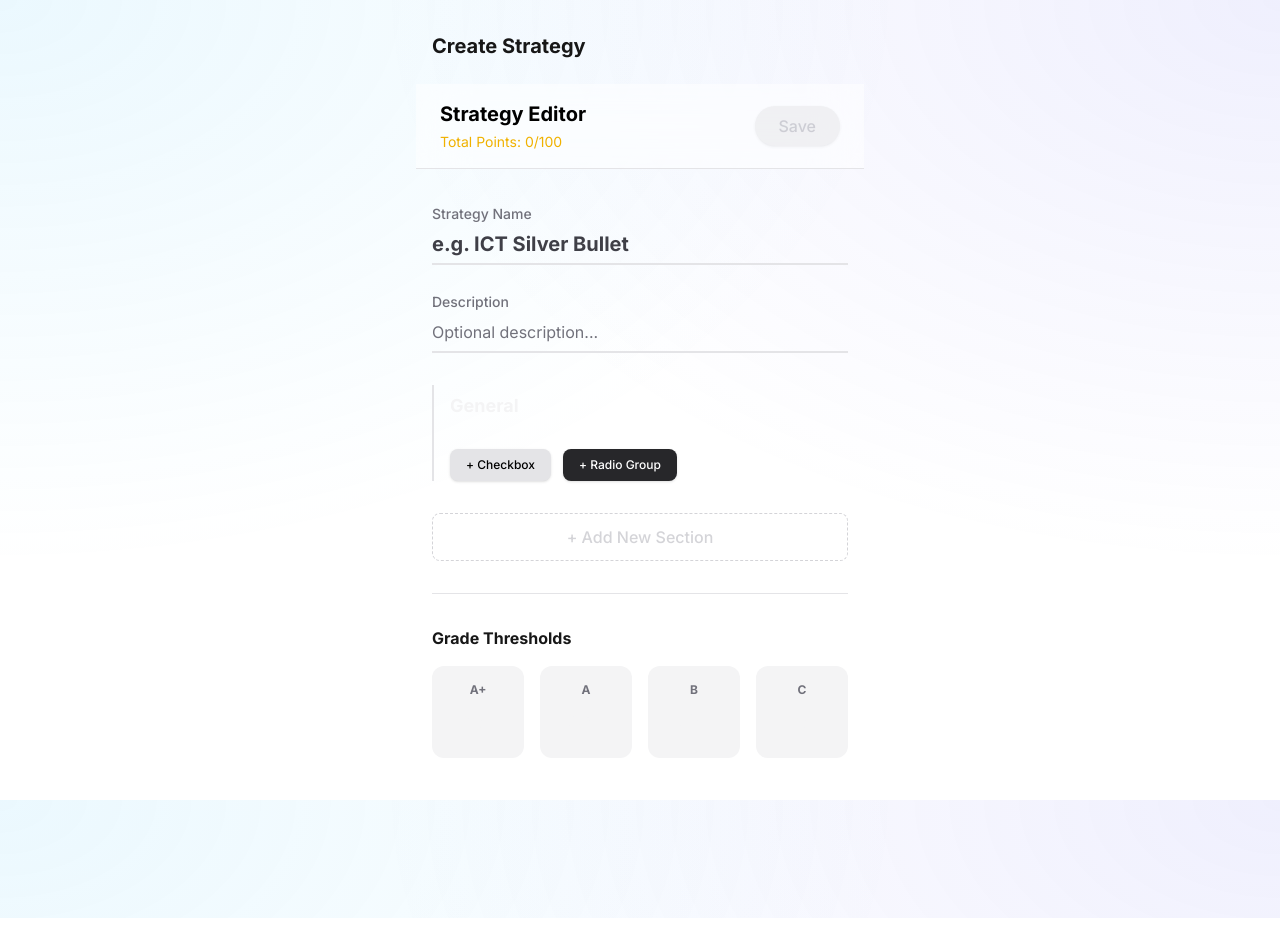
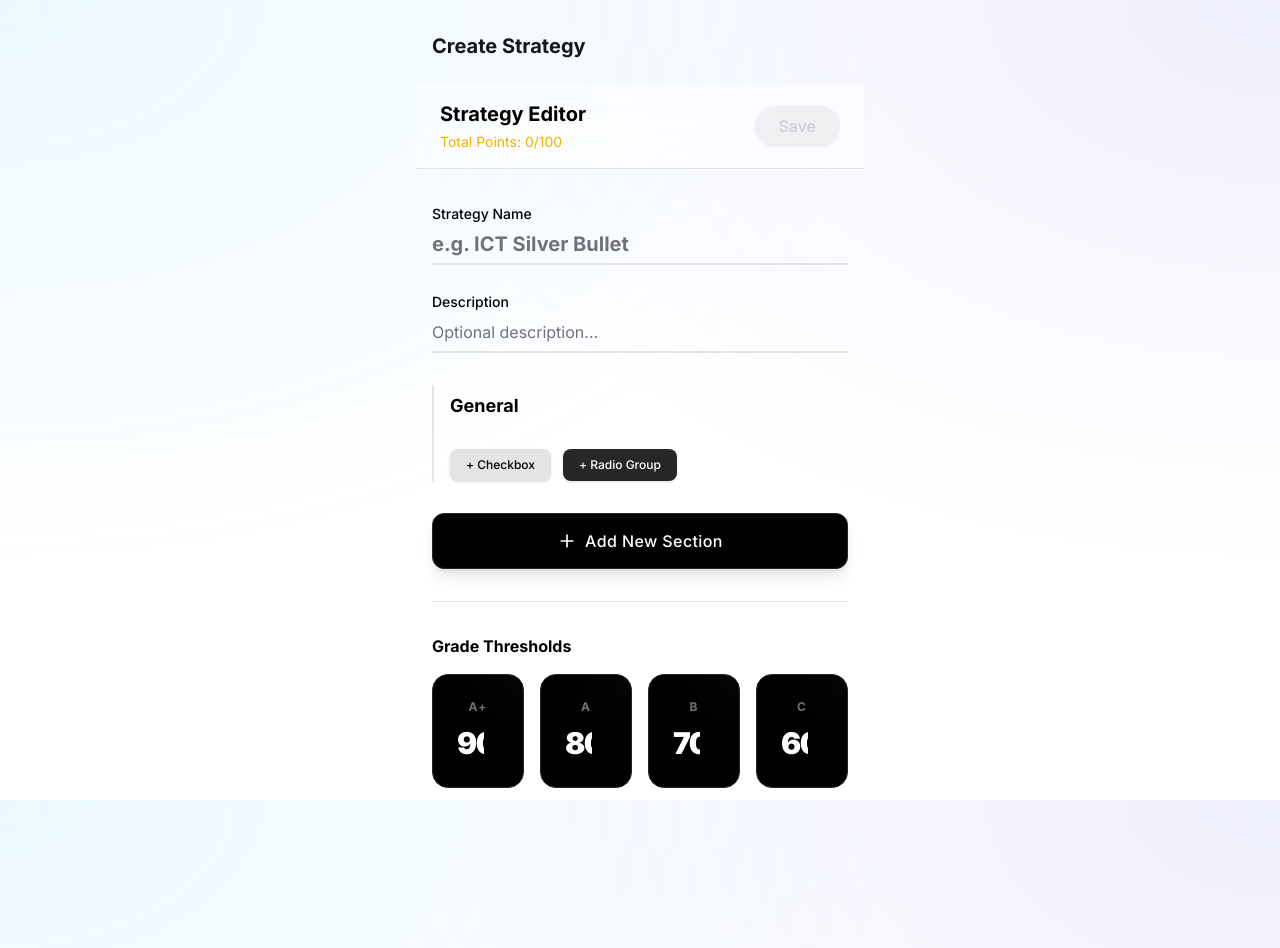
Before and after one commit to rusithrashmitha14-gif/trade-scorer, a Next.js app: page /strategies/new in a window 1280 px wide. Before the commit the page ends 918 px from the top, so only its background shows below. Built offline with nearby package versions, Linux system fonts and the light colour scheme.

Commit message:
UI Polish: Modern black theme for Editor inputs & Grade cards

```diff
--- a/components/strategies/StrategyForm.tsx
+++ b/components/strategies/StrategyForm.tsx
@@ -154,20 +154,20 @@ export default function StrategyForm({ initialData }: StrategyFormProps) {
             {/* Basic Info */}
             <div className="space-y-6">
                 <div className="space-y-2">
-                    <label className="text-sm font-medium text-zinc-500">Strategy Name</label>
+                    <label className="text-sm font-medium text-black dark:text-zinc-400">Strategy Name</label>
                     <Input
                         value={strategy.name}
                         onChange={e => setStrategy({ ...strategy, name: e.target.value })}
-                        className="bg-transparent border-t-0 border-x-0 border-b-2 border-zinc-200 dark:border-zinc-800 rounded-none px-0 text-xl font-bold focus:ring-0 focus:border-black dark:focus:border-white transition-all placeholder:text-zinc-700"
+                        className="bg-transparent border-t-0 border-x-0 border-b-2 border-zinc-200 dark:border-zinc-800 rounded-none px-0 text-xl font-bold focus:ring-0 focus:border-black dark:focus:border-white transition-all placeholder:text-zinc-500 text-black dark:text-white"
                         placeholder="e.g. ICT Silver Bullet"
                     />
                 </div>
                 <div className="space-y-2">
-                    <label className="text-sm font-medium text-zinc-500">Description</label>
+                    <label className="text-sm font-medium text-black dark:text-zinc-400">Description</label>
                     <Input
                         value={strategy.description}
                         onChange={e => setStrategy({ ...strategy, description: e.target.value })}
-                        className="bg-transparent border-t-0 border-x-0 border-b-2 border-zinc-200 dark:border-zinc-800 rounded-none px-0 text-base focus:ring-0 focus:border-black dark:focus:border-white transition-all"
+                        className="bg-transparent border-t-0 border-x-0 border-b-2 border-zinc-200 dark:border-zinc-800 rounded-none px-0 text-base focus:ring-0 focus:border-black dark:focus:border-white transition-all text-black dark:text-white"
                         placeholder="Optional description..."
                     />
                 </div>
@@ -183,7 +183,7 @@ export default function StrategyForm({ initialData }: StrategyFormProps) {
                             <Input
                                 value={section.title}
                                 onChange={e => updateSection(sIndex, { title: e.target.value })}
-                                className="font-bold text-lg bg-transparent border-none p-0 focus:ring-0 w-auto"
+                                className="font-bold text-lg bg-transparent border-none p-0 focus:ring-0 w-auto text-black placeholder:text-zinc-500"
                             />
                             <button onClick={() => deleteSection(sIndex)} className="opacity-0 group-hover:opacity-100 transition-opacity text-zinc-400 hover:text-red-500">
                                 <Trash2 className="w-4 h-4" />
@@ -263,18 +263,22 @@ export default function StrategyForm({ initialData }: StrategyFormProps) {
                     </div>
                 ))}
 
-                <Button variant="outline" className="w-full border-dashed border-zinc-300 dark:border-zinc-700 h-12 hover:bg-zinc-100 dark:hover:bg-zinc-900" onClick={addSection}>
-                    + Add New Section
+                <Button variant="ghost" className="w-full h-14 bg-black text-white hover:bg-zinc-800 hover:text-white rounded-xl shadow-lg hover:shadow-xl transition-all font-medium tracking-wide flex items-center justify-center gap-2 border border-zinc-800" onClick={addSection}>
+                    <Plus className="w-5 h-5" />
+                    Add New Section
                 </Button>
             </div>
 
             {/* Minimal Grade Config */}
             <div className="border-t border-zinc-200 dark:border-zinc-800 pt-8">
-                <h3 className="font-bold mb-4">Grade Thresholds</h3>
+                <h3 className="font-bold mb-4 text-black dark:text-white">Grade Thresholds</h3>
                 <div className="grid grid-cols-2 sm:grid-cols-4 gap-4">
                     {Object.entries(strategy.grade_thresholds).map(([grade, val]) => (
-                        <div key={grade} className="bg-zinc-100 dark:bg-zinc-900/50 p-4 rounded-xl text-center">
-                            <div className="text-xs text-zinc-500 font-bold mb-1">{grade}</div>
+                        <div key={grade} className="bg-black text-white p-6 rounded-2xl text-center border border-zinc-800 hover:border-zinc-600 w-full transition-all group relative overflow-hidden">
+                            <div className="absolute top-0 right-0 p-2 opacity-50">
+                                <div className="w-16 h-16 bg-white/5 rounded-full -mr-8 -mt-8 blur-xl"></div>
+                            </div>
+                            <div className="text-xs text-zinc-500 uppercase tracking-widest font-bold mb-2 group-hover:text-zinc-300 transition-colors">{grade}</div>
                             <Input
                                 type="number"
                                 value={val}
@@ -285,7 +289,7 @@ export default function StrategyForm({ initialData }: StrategyFormProps) {
                                         [grade]: parseInt(e.target.value)
                                     }
                                 })}
-                                className="text-center font-mono bg-transparent border-none text-xl p-0 focus:ring-0 w-full"
+                                className="text-center font-mono bg-transparent border-none text-3xl p-0 focus:ring-0 w-full text-white font-black tracking-tighter placeholder:text-zinc-700"
                             />
                         </div>
                     ))}
```
